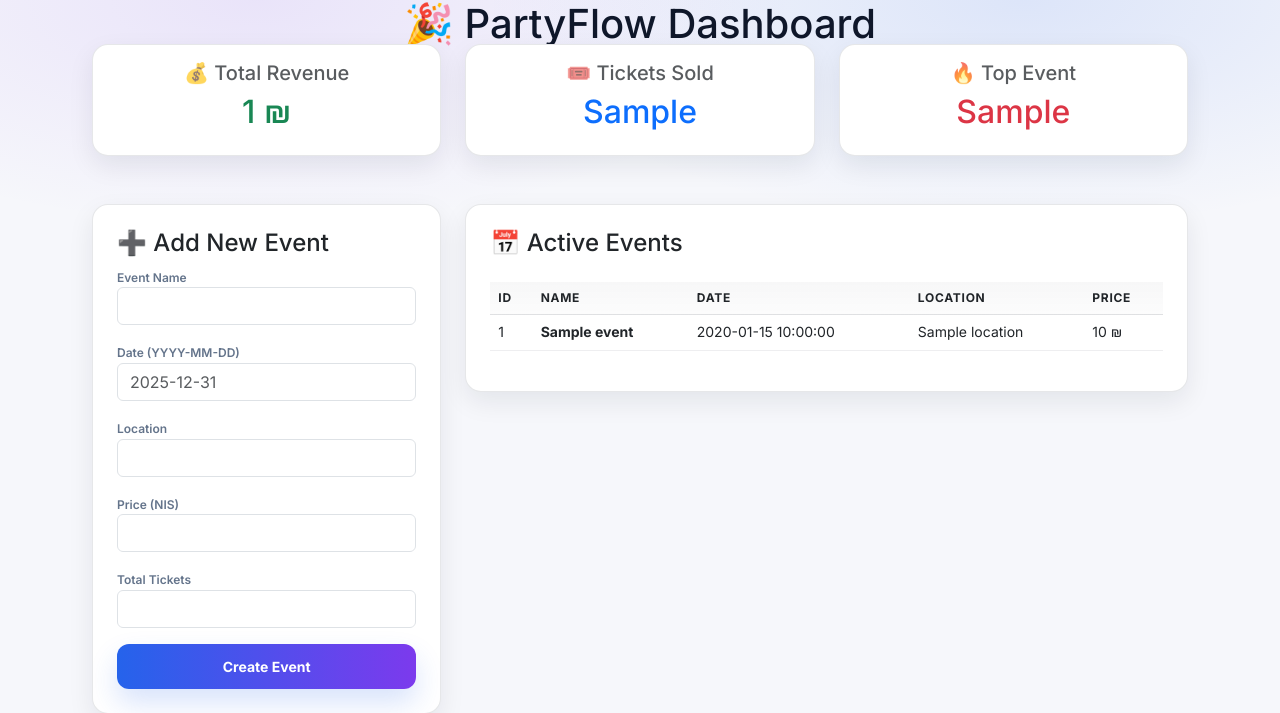
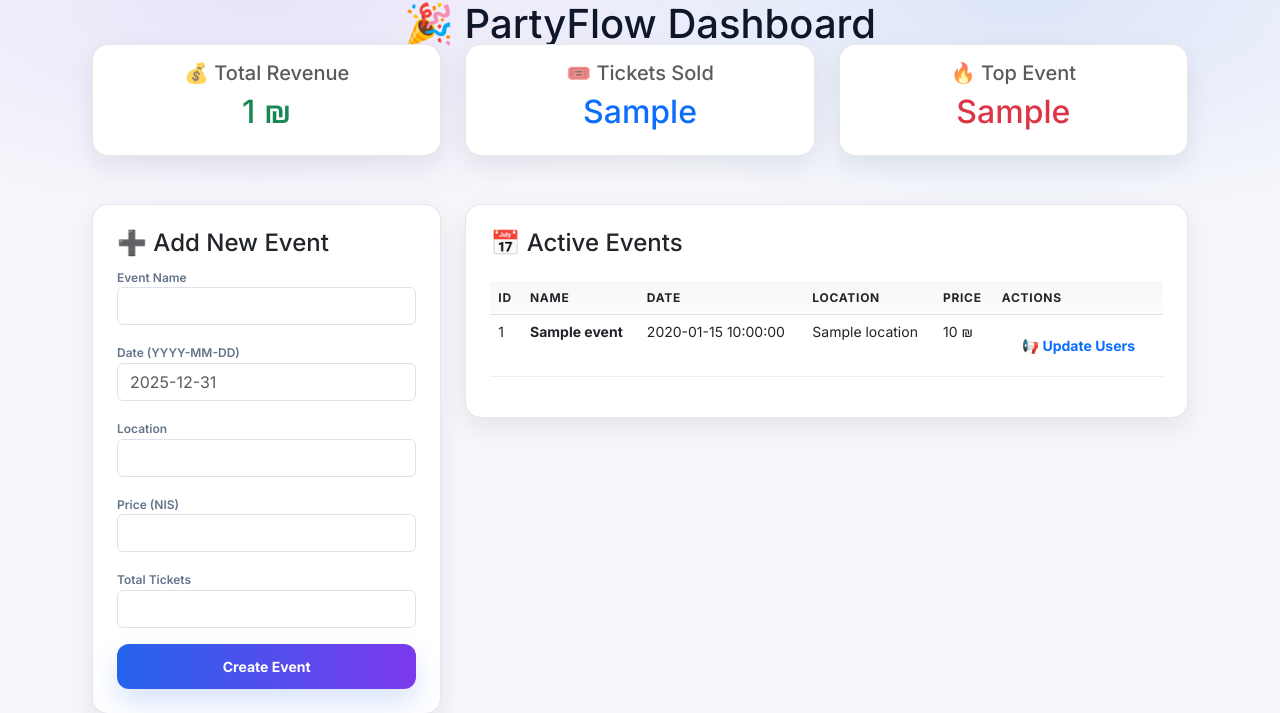
Before and after one commit to YossiGold99/PartyFlow, a FastAPI app: template templates/dashboard.html in a window 1280 px wide. Shown: the top 713 px of the page. Run offline with FastAPI, Linux system fonts and the light colour scheme; the template is opened without the code that fills it: most values are stand-ins (such as "Sample title", 1, 10 or a date in 2020).

Commit message:
Add broadcast feature to dashboard and fix dependencies

```diff
--- a/main.py
+++ b/main.py
@@ -3,7 +3,6 @@ import stripe
 import qrcode
 import requests
 import secrets
-import asyncio
 from fastapi import FastAPI, HTTPException, Request, Form
 from fastapi.templating import Jinja2Templates
 from fastapi.responses import HTMLResponse, RedirectResponse
@@ -308,6 +307,50 @@ def add_event_web(
     db_manager.add_event(name, date, location, price, total_tickets)
     return RedirectResponse(url="/dashboard", status_code=303)
 
+
+@app.post("/dashboard/broadcast", dependencies=[Depends(get_current_username)])
+def broadcast_message(
+    event_id: int = Form(...),
+    message: str = Form(...)
+):
+    """
+    Sends a broadcast message to all users who purchased a ticket for a specific event.
+    """
+    # 1. Fetch the event details (to include the name in the message)
+    event = db_manager.get_event_by_id(event_id)
+    if not event:
+        raise HTTPException(status_code=404, detail="Event not found")
+
+    # 2. Retrieve the list of user IDs who have tickets for this event
+    user_ids = db_manager.get_users_with_tickets_for_event(event_id)
+
+    # 3. Prepare Telegram API URL
+    bot_token = os.getenv("TELEGRAM_TOKEN")
+    send_url = f"https://api.telegram.org/bot{bot_token}/sendMessage"
+
+    count = 0
+    # 4. Loop through users and send the message
+    for user_id in user_ids:
+        try:
+            # Format the message sent to the user
+            full_text = (
+                f"📢 **Update regarding {event['name']}**\n\n"
+                f"{message}\n\n"
+                f"-- PartyFlow Management"
+            )
+
+            requests.post(send_url, json={
+                "chat_id": user_id,
+                "text": full_text,
+                "parse_mode": "Markdown"
+            })
+            count += 1
+        except Exception as e:
+            print(f"Failed to send to {user_id}: {e}")
+
+    # Redirect back to the dashboard upon completion
+    return RedirectResponse(url="/dashboard", status_code=303)
+
 # --- Authentication Model ---
 
 class LoginRequest(BaseModel):
--- a/requirements.txt
+++ b/requirements.txt
@@ -7,7 +7,7 @@ charset-normalizer==3.4.4
 click==8.3.1
 colorama==0.4.6
 fastapi==0.127.0
-h11==0.16.0
+h11==0.16.099
 idna==3.11
 Jinja2==3.1.6
 MarkupSafe==3.0.3
--- a/templates/dashboard.html
+++ b/templates/dashboard.html
@@ -6,7 +6,7 @@
         <meta name="viewport" content="width=device-width, initial-scale=1.0">
         <title>PartyFlow Admin</title>
         <link href="https://cdn.jsdelivr.net/npm/bootstrap@5.3.0/dist/css/bootstrap.min.css" rel="stylesheet">
-        <link rel="stylesheet" href="/static/style.css">
+        <link href="{{ url_for('static', path='/style.css') }}" rel="stylesheet">
     </head>
 
     <body>
@@ -86,6 +86,7 @@
                                     <th>Date</th>
                                     <th>Location</th>
                                     <th>Price</th>
+                                    <th>Actions</th>
                                 </tr>
                             </thead>
                             <tbody>
@@ -96,6 +97,13 @@
                                     <td>{{ event.date }}</td>
                                     <td>{{ event.location }}</td>
                                     <td>{{ event.price }} ₪</td>
+                                    <td>
+                                        <button class="btn btn-sm btn-outline-primary" data-bs-toggle="modal"
+                                            data-bs-target="#broadcastModal"
+                                            onclick="setEventId('{{ event.id }}', '{{ event.name }}')">
+                                            📢 Update Users
+                                        </button>
+                                    </td>
                                 </tr>
                                 {% endfor %}
                             </tbody>
@@ -106,6 +114,43 @@
             </div>
         </div>
 
+        <div class="modal fade" id="broadcastModal" tabindex="-1" aria-hidden="true">
+            <div class="modal-dialog">
+                <div class="modal-content">
+                    <form action="/dashboard/broadcast" method="post">
+                        <div class="modal-header">
+                            <h5 class="modal-title">📢 Send Update to Attendees</h5>
+                            <button type="button" class="btn-close" data-bs-dismiss="modal" aria-label="Close"></button>
+                        </div>
+                        <div class="modal-body">
+                            <input type="hidden" name="event_id" id="modalEventId">
+
+                            <p>Sending message to attendees of: <strong id="modalEventName"></strong></p>
+
+                            <div class="mb-3">
+                                <label for="messageText" class="form-label">Message:</label>
+                                <textarea class="form-control" name="message" id="messageText" rows="4" required
+                                    placeholder="Example: The event starts 1 hour late due to rain..."></textarea>
+                            </div>
+                        </div>
+                        <div class="modal-footer">
+                            <button type="button" class="btn btn-secondary" data-bs-dismiss="modal">Cancel</button>
+                            <button type="submit" class="btn btn-primary">Send Broadcast 🚀</button>
+                        </div>
+                    </form>
+                </div>
+            </div>
+        </div>
+
+        <script src="https://cdn.jsdelivr.net/npm/bootstrap@5.3.0/dist/js/bootstrap.bundle.min.js"></script>
+
+        <script>
+            function setEventId(id, name) {
+                document.getElementById('modalEventId').value = id;
+                document.getElementById('modalEventName').innerText = name;
+            }
+        </script>
+
     </body>
 
 </html>
```
